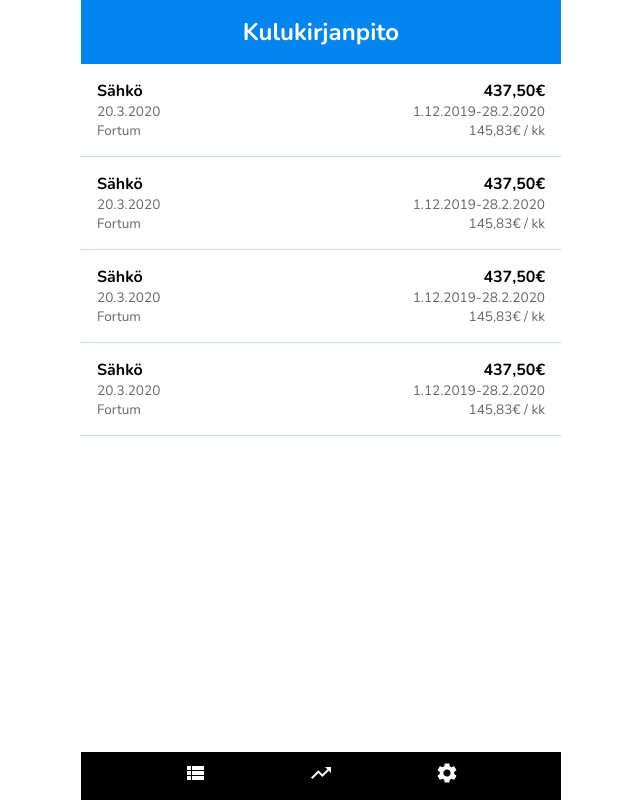
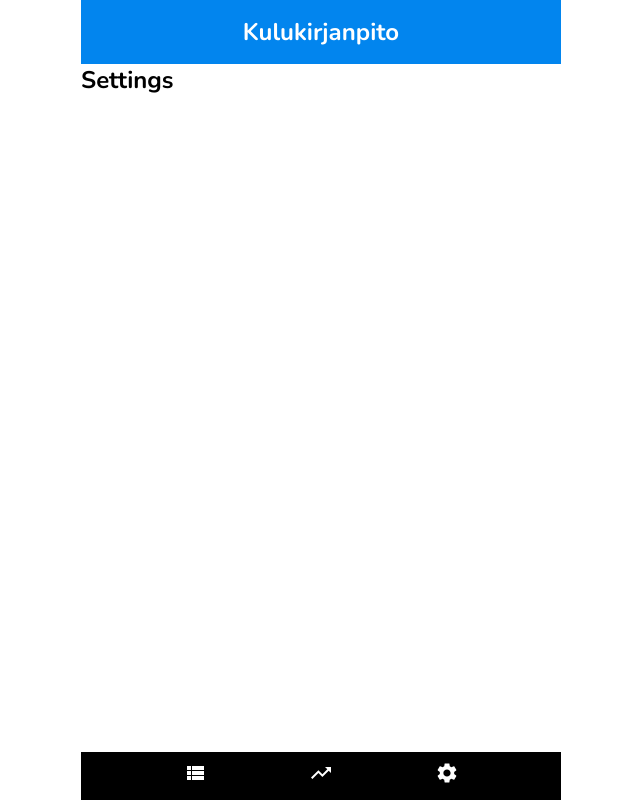
Before and after one commit to toniillokoski/kulukirjanpito, a React (Create React App) app: page /settings in a window 1280 px wide. Shown: the whole page, without its empty margins (319-959 px from the left). Built offline with nearby package versions, Linux system fonts and the light colour scheme.

Commit message:
Perusrunko valmis, Reititetty

```diff
--- a/package.json
+++ b/package.json
@@ -10,6 +10,7 @@
     "@testing-library/user-event": "^7.1.2",
     "react": "^16.12.0",
     "react-dom": "^16.12.0",
+    "react-router-dom": "^5.1.2",
     "react-scripts": "3.4.0"
   },
   "scripts": {
--- a/src/App.js
+++ b/src/App.js
@@ -1,27 +1,27 @@
 import React, { Component } from 'react';
+import { BrowserRouter as Router, Route } from 'react-router-dom';
 import './App.css';
 
 import Header from './components/Header/Header';
+import Items from './components/Items/Items';
+import Stats from './components/Stats/Stats';
+import Settings from './components/Settings/Settings';
 import Menu from './components/Menu/Menu';
-import Kulukortti from './components/Kulukortti/Kulukortti';
-import Content from './components/Content/Content';
 
 class App extends Component {
   render() {
     return (
-      <div className="App">
-        <Header />
-        <Content>
-          <Kulukortti />
-          <Kulukortti />
-          <Kulukortti />
-          <Kulukortti />
-        </Content>
-        <Menu />
-      </div>
+      <Router>
+        <div className="App">
+          <Header />
+          <Route path="/" exact component={Items} />
+          <Route path="/stats" component={Stats} />
+          <Route path="/settings" component={Settings} />
+          <Menu />
+        </div>
+      </Router>
     );
   }
 }
 
-
 export default App;
--- /dev/null
+++ b/src/components/Items/Items.js
@@ -0,0 +1,17 @@
+import React from 'react';
+
+import Kulukortti from '../Kulukortti/Kulukortti';
+import Content from '../Content/Content';
+
+function Items(props) {
+    return (
+      <Content>
+        <Kulukortti />
+        <Kulukortti />
+        <Kulukortti />
+        <Kulukortti />
+      </Content>
+    );
+  }
+
+  export default Items;
--- a/src/components/Menu/Menu.js
+++ b/src/components/Menu/Menu.js
@@ -1,4 +1,5 @@
 import React from 'react';
+import { Link } from 'react-router-dom';
 
 import ViewList from '@material-ui/icons/ViewList';
 import TrendingUp from '@material-ui/icons/TrendingUp';
@@ -9,9 +10,9 @@ import './Menu.css'
 function Menu(props) {
     return (
       <div className="menu">
-        <div className="menu__nappi"><ViewList htmlColor="#fff" /></div>
-        <div className="menu__nappi"><TrendingUp  htmlColor="#fff" /></div>
-        <div className="menu__nappi"><Settings  htmlColor="#fff" /></div>
+        <Link to="/"><div className="menu__nappi"><ViewList htmlColor="#fff" /></div></Link>
+        <Link to="/stats"><div className="menu__nappi"><TrendingUp  htmlColor="#fff" /></div></Link>
+        <Link to="/settings"><div className="menu__nappi"><Settings  htmlColor="#fff" /></div></Link>
       </div>
     )
   }
--- /dev/null
+++ b/src/components/Settings/Settings.js
@@ -0,0 +1,13 @@
+import React from 'react';
+
+import Content from '../Content/Content';
+
+function Settings (props) {
+    return (
+      <Content>
+        <h2>Settings</h2>
+      </Content>
+    );
+  }
+
+export default Settings;
--- /dev/null
+++ b/src/components/Stats/Stats.js
@@ -0,0 +1,13 @@
+import React from 'react';
+
+import Content from '../Content/Content';
+
+function Stats (props) {
+    return (
+      <Content>
+        <h2>Stats</h2>
+      </Content>
+    );
+  }
+
+export default Stats;
```
Also changed, not shown: 1 other file (tests, documents, lock files or other folders).
